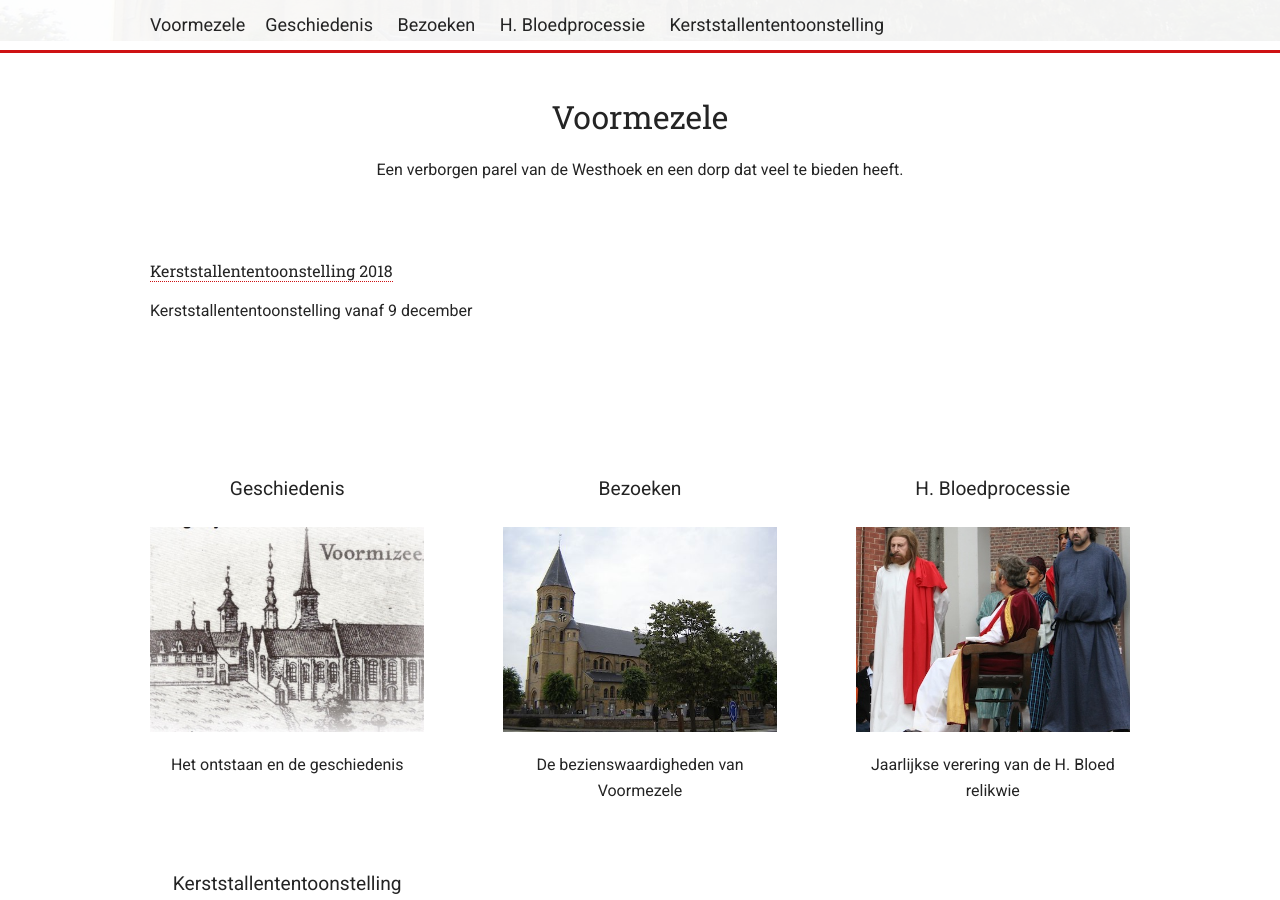
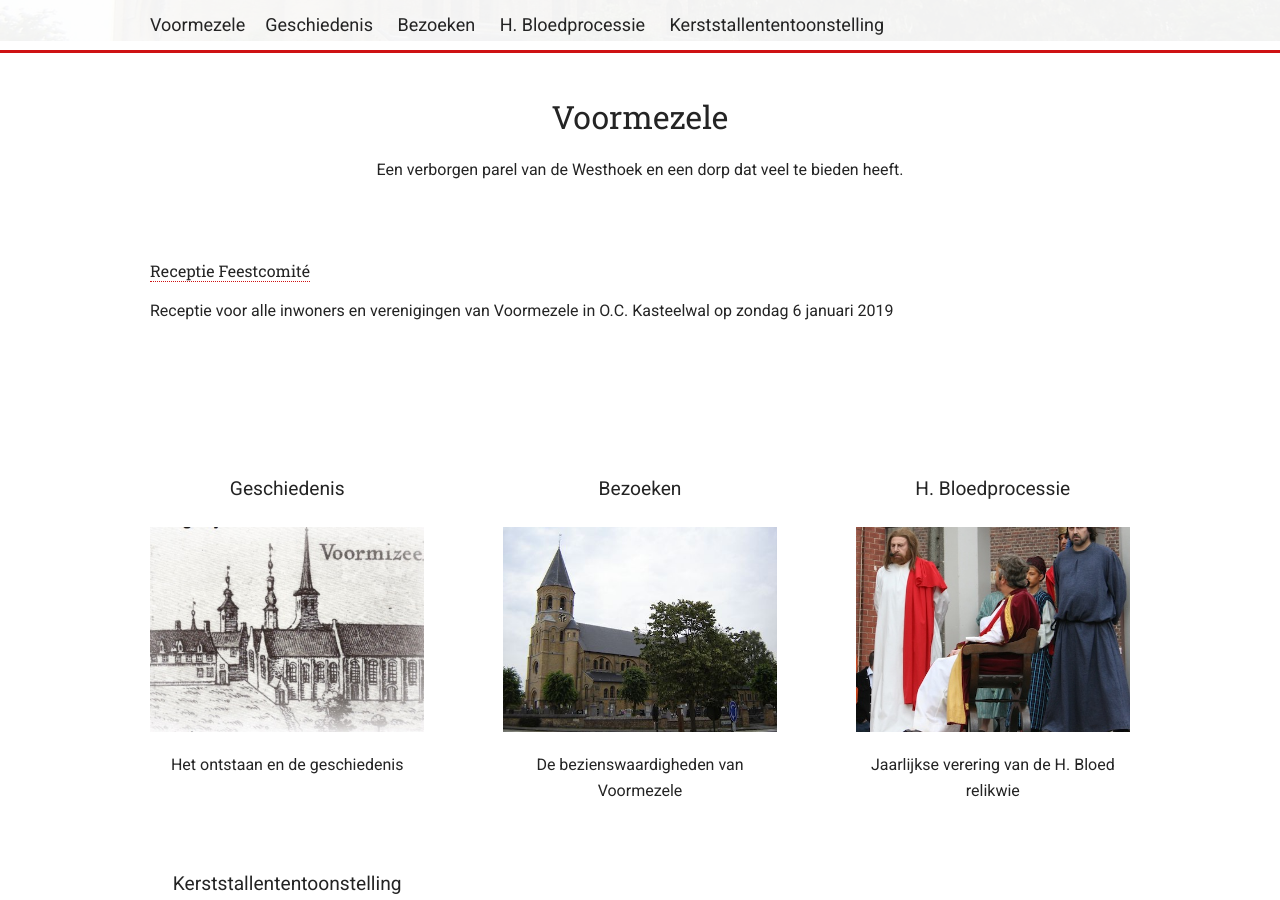
Before and after one commit to dannycuvelier/voormezele.github.io, a Jekyll site: the page built from index.html, in a window 1280 px wide and 900 px high, scrolled down 534 px. Built offline with Jekyll 4.4.1, drawn with Linux system fonts in a browser that asks for light colours.

Commit message:
Update announcements.json

```diff
--- a/_data/announcements.json
+++ b/_data/announcements.json
@@ -1,7 +1,7 @@
 [
     {
-        "title": "Kerststallententoonstelling 2018",
-        "description": "Kerststallententoonstelling vanaf 9 december",
-        "link": "./kerststallententoonstelling"
+        "title": "Receptie Feestcomité",
+        "description": "Receptie voor alle inwoners en verenigingen van Voormezele in  O.C. Kasteelwal op zondag 6 januari 2019",
+        "link": ""
     }
 ]
```
